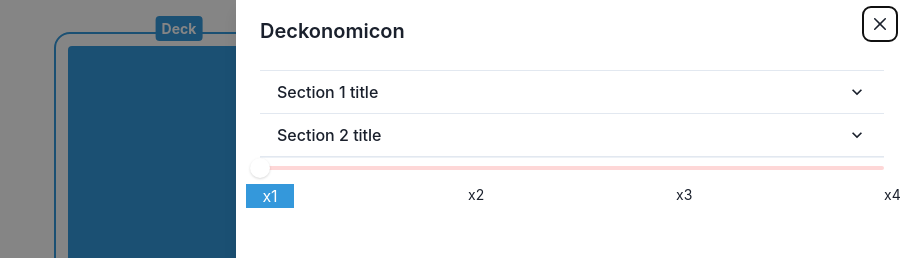
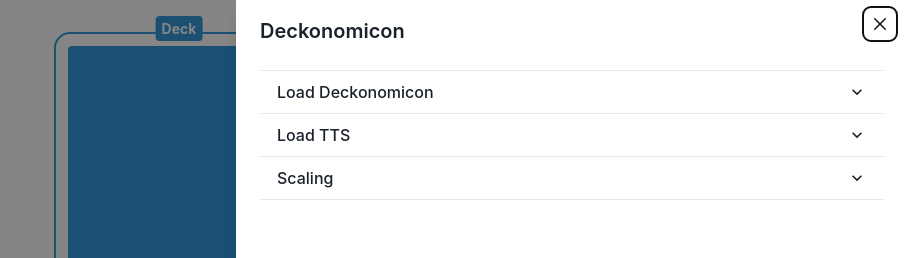
Before and after one commit to pakoito/deckonomicon, a React (Vite) app: page / in a window 1280 px wide. Both pictures are taken after a click on the button "Open menu". Shown: the top 258 px of the page, without its empty margins (372-1280 px from the left). Built offline with nearby package versions, Linux system fonts and the light colour scheme.

Commit message:
feat: scaling to drawer

```diff
--- a/src/App.tsx
+++ b/src/App.tsx
@@ -21,7 +21,6 @@ import {
   AccordionPanel,
   Box,
   Button,
-  Divider,
   Drawer,
   DrawerBody,
   DrawerCloseButton,
@@ -37,6 +36,7 @@ import {
   SliderThumb,
   SliderTrack,
   useDisclosure,
+  VStack,
 } from "@chakra-ui/react";
 import { HamburgerIcon } from "@chakra-ui/icons";
 
@@ -69,7 +69,7 @@ function App() {
   // });
 
   const sliderLabelStyles = {
-    mt: "4",
+    mt: "2",
     ml: "0",
     fontSize: "sm",
   };
@@ -200,16 +200,16 @@ function App() {
                 <h2>
                   <AccordionButton>
                     <Box as="span" flex="1" textAlign="left">
-                      Section 1 title
+                      Load Deckonomicon
                     </Box>
                     <AccordionIcon />
                   </AccordionButton>
                 </h2>
                 <AccordionPanel pb={4}>
-                  Lorem ipsum dolor sit amet, consectetur adipiscing elit, sed
-                  do eiusmod tempor incididunt ut labore et dolore magna aliqua.
-                  Ut enim ad minim veniam, quis nostrud exercitation ullamco
-                  laboris nisi ut aliquip ex ea commodo consequat.
+                  <Flex direction={"column"} gap={"4px"}>
+                    <Button onClick={() => {}}>Load from File</Button>
+                    <Button onClick={() => {}}>Load from Clipboard</Button>
+                  </Flex>
                 </AccordionPanel>
               </AccordionItem>
 
@@ -217,20 +217,28 @@ function App() {
                 <h2>
                   <AccordionButton>
                     <Box as="span" flex="1" textAlign="left">
-                      Section 2 title
+                      Load TTS
                     </Box>
                     <AccordionIcon />
                   </AccordionButton>
                 </h2>
                 <AccordionPanel pb={4}>
-                  Lorem ipsum dolor sit amet, consectetur adipiscing elit, sed
-                  do eiusmod tempor incididunt ut labore et dolore magna aliqua.
-                  Ut enim ad minim veniam, quis nostrud exercitation ullamco
-                  laboris nisi ut aliquip ex ea commodo consequat.
+                  <Flex direction={"column"} gap={"4px"}>
+                    <Button onClick={() => {}}>Load from File</Button>
+                    <Button onClick={() => {}}>Load from Clipboard</Button>
+                  </Flex>
                 </AccordionPanel>
               </AccordionItem>
-            </Accordion>
-            <Divider />
+              <AccordionItem>
+                <h2>
+                  <AccordionButton>
+                    <Box as="span" flex="1" textAlign="left">
+                      Scaling
+                    </Box>
+                    <AccordionIcon />
+                  </AccordionButton>
+                </h2>
+                <AccordionPanel pb={4} margin={"10px"}>
                   <Slider
                     defaultValue={1}
                     min={1}
@@ -255,9 +263,10 @@ function App() {
                       textAlign="center"
                       bg="#3498db"
                       color="white"
-                mt="4"
-                ml="-3.5"
-                w="12"
+                      mt="3"
+                      ml="-1"
+                      w="6"
+                      borderRadius="3px"
                     >
                       x{sliderValue}
                     </SliderMark>
@@ -266,6 +275,9 @@ function App() {
                     </SliderTrack>
                     <SliderThumb boxSize={5} />
                   </Slider>
+                </AccordionPanel>
+              </AccordionItem>
+            </Accordion>
           </DrawerBody>
 
           <DrawerFooter>
```
Lines whose indentation alone changed are shown as unchanged.
